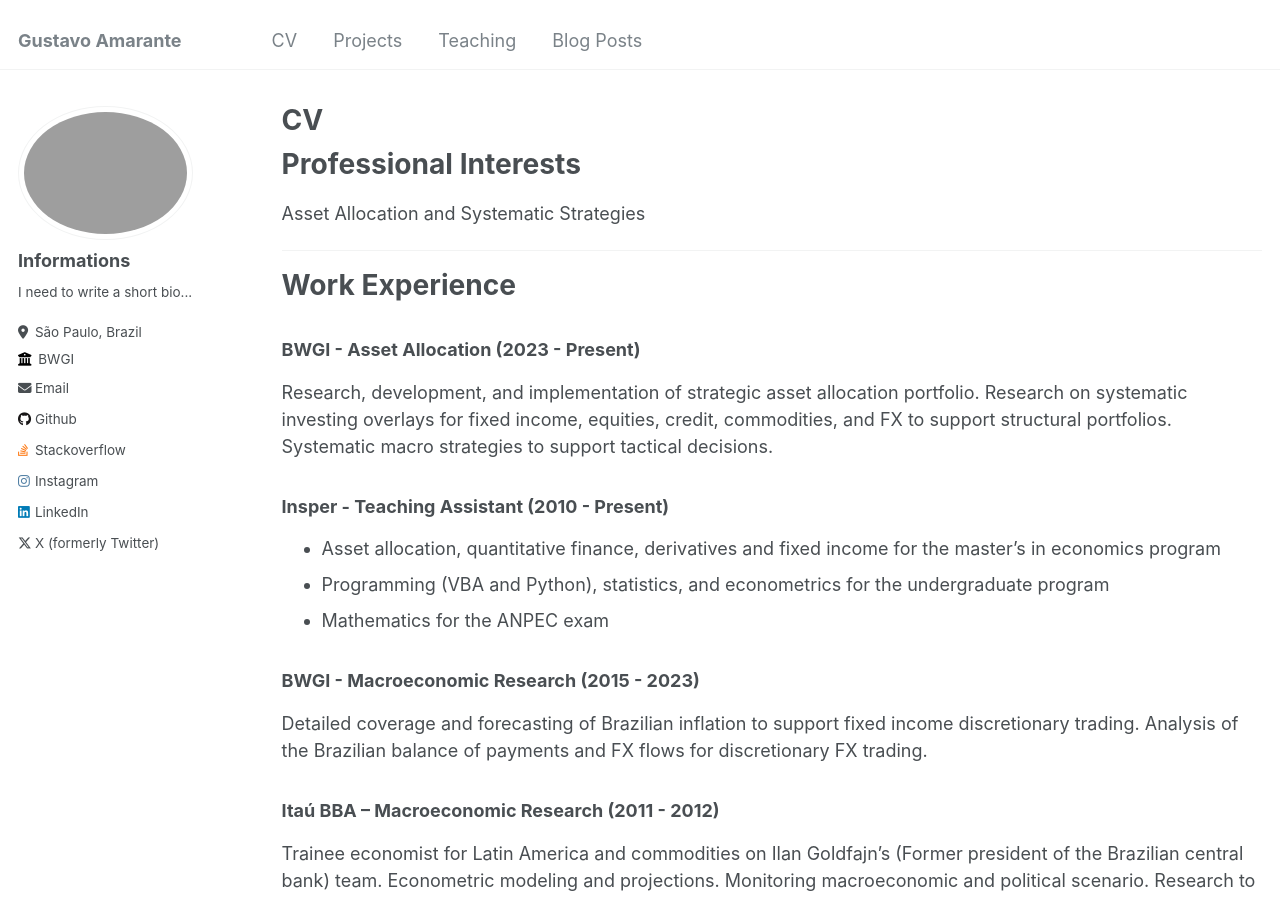
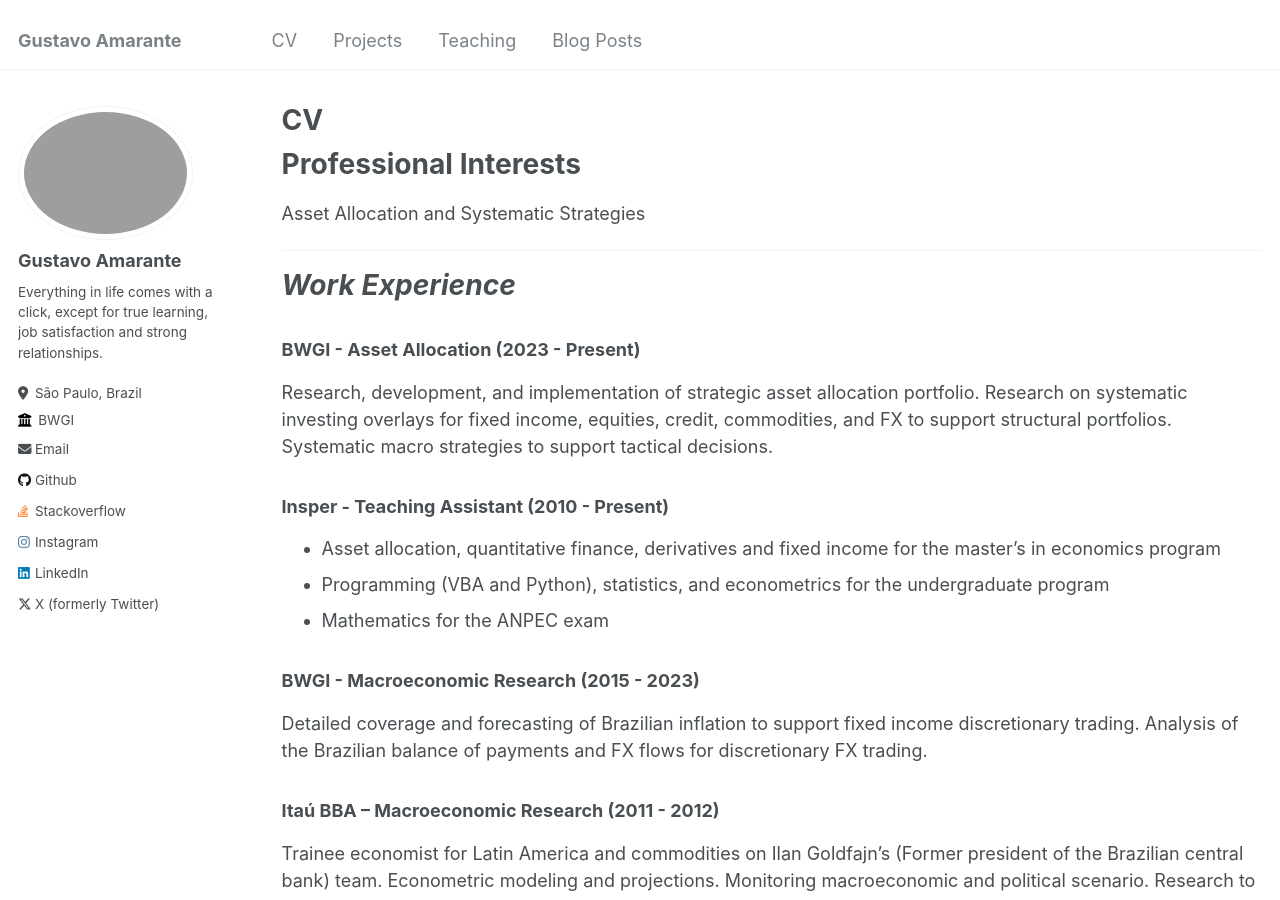
Before and after one commit to gusamarante/gusamarante, a Jekyll site: the page built from _pages/cv.md, in a window 1280 px wide and 900 px high. Built offline with Jekyll 4.4.1, drawn with Linux system fonts in a browser that asks for light colours.

Commit message:
Changing formats and adding a quote

```diff
--- a/_config.yml
+++ b/_config.yml
@@ -22,9 +22,9 @@ repository               : "gusamarante/gusamarante.github.io"
 author:
   # Biographic information
   avatar           : "profile.png"
-  name             : "Informations"  # Sidebar name
+  name             : "Gustavo Amarante"  # Sidebar name
   pronouns         : # example: "he/him"
-  bio              : "I need to write a short bio..."
+  bio              : "Everything in life comes with a click, except for true learning, job satisfaction and strong relationships."
   location         : "São Paulo, Brazil"
   employer         : "BWGI"
   uri              : # URL
--- a/_pages/cv.md
+++ b/_pages/cv.md
@@ -15,7 +15,7 @@ Asset Allocation and Systematic Strategies
 [//]: # (include academic interests)
 
 ---
-# Work Experience
+# *Work Experience*
 ### BWGI - Asset Allocation (2023 - Present)
 Research, development, and implementation of strategic asset allocation
 portfolio. Research on systematic investing overlays for fixed income, equities, credit,
@@ -39,7 +39,7 @@ modeling and projections. Monitoring macroeconomic and political
 scenario. Research to support traders’ decisions.
 
 ---
-# Education
+# *Education*
 ### Master’s in Economics – PUC-Rio (Rio de Janeiro, Brazil, 2013 - 2015)
 - **Dissertation Title**: *"Changes in the Brazilian yield curve responses to monetary shocks"*
 - **Advisor**: Carlos Viana de Carvalho (Former Monetary Policy Director of the Brazilian Central Bank)
@@ -60,12 +60,12 @@ scenario. Research to support traders’ decisions.
 [//]: # (Elaborate on this)
 
 ---
-# Developer Experience
+# *Developer Experience*
 - Author and maintainer of DSGEpy
 - Author and maintainer of pyAA
 
 ---
-# Skills
+# *Skills*
 ### Programming
 Python, SQL, MATLAB, VBA
 
```
